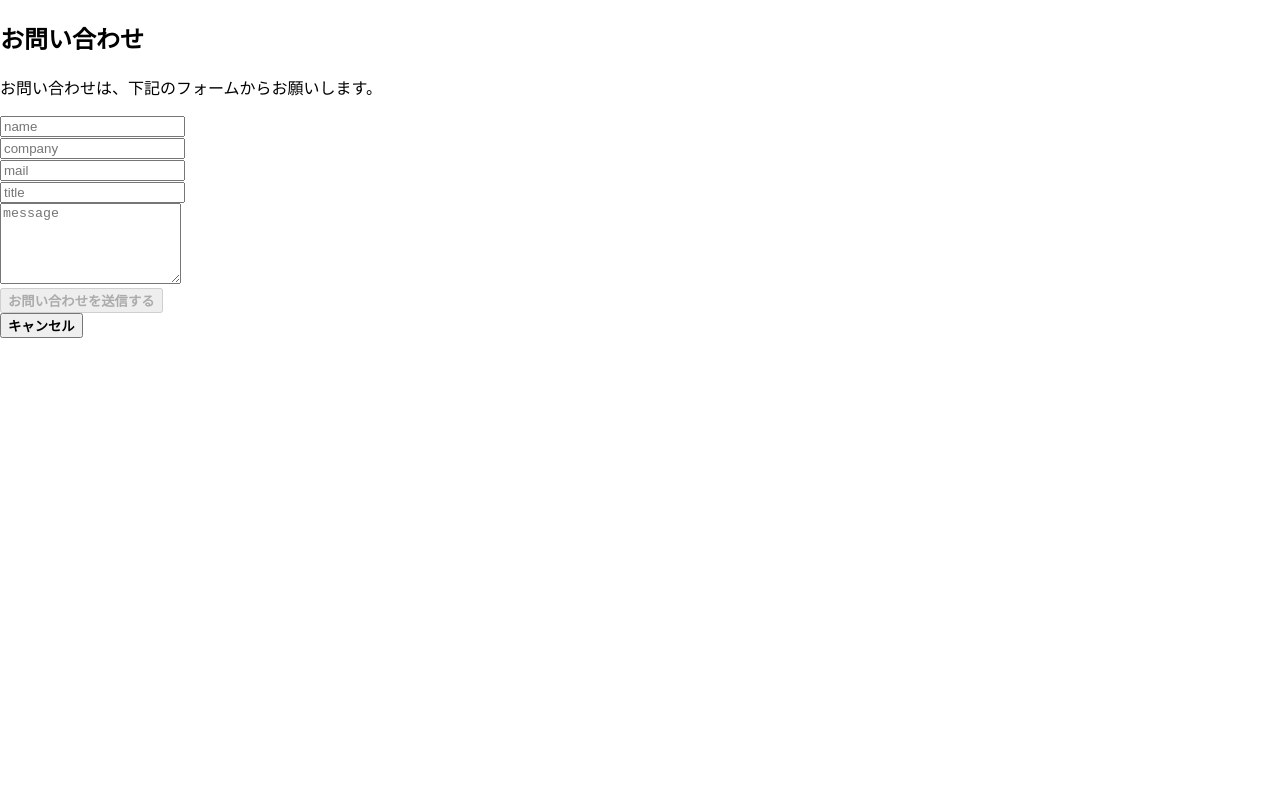
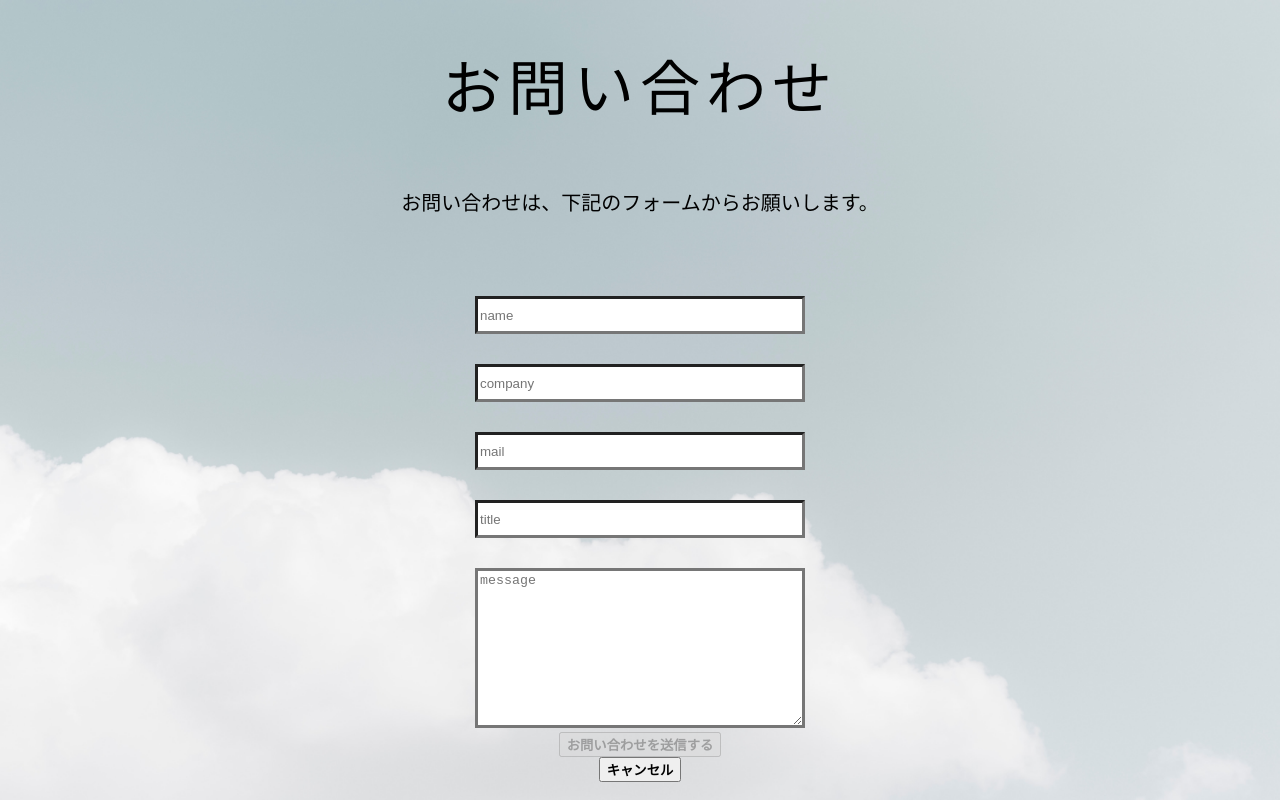
Before and after one commit to taipon55/MyPortfolio, a React (Create React App) app: page /Form in a window 1280 px wide. Built offline with nearby package versions, Linux system fonts and the light colour scheme.

Commit message:
contact画像変更

```diff
--- a/src/App.css
+++ b/src/App.css
@@ -153,9 +153,13 @@ a.btn-flat:hover:before {
   text-align: center;
 }
 
+.portfolio-link {
+  text-decoration: none;
+}
+
 /* contact */
 .contact-photo {
-  background-image: url(../public/tree.jpg);
+  background-image: url(../public/tree-house.jpg);
   height: 100vh;
   background-size: cover;
   position: relative;
@@ -175,3 +179,38 @@ a.btn-flat:hover:before {
 .contact-text {
   font-size: 20px;
 }
+
+/* form */
+.form-photo {
+  background-image: url(../public//form-photo.jpg);
+  height: 100vh;
+  background-size: cover;
+}
+.form-title {
+  text-align: center;
+  margin: 0 auto;
+  padding: 40px 0;
+  font: 300 60px "Oswald", sans-serif;
+  letter-spacing: 6px;
+}
+.form-text {
+  text-align: center;
+  font-size: 20px;
+}
+input {
+  width: 25%;
+  height: 30px;
+  border-width: 3px;
+}
+textarea {
+  width: 25%;
+  height: 150px;
+  border-width: 3px;
+}
+.form-input {
+  margin-top: 80px;
+  text-align: center;
+}
+.form-group {
+  margin-top: 30px;
+}
```
